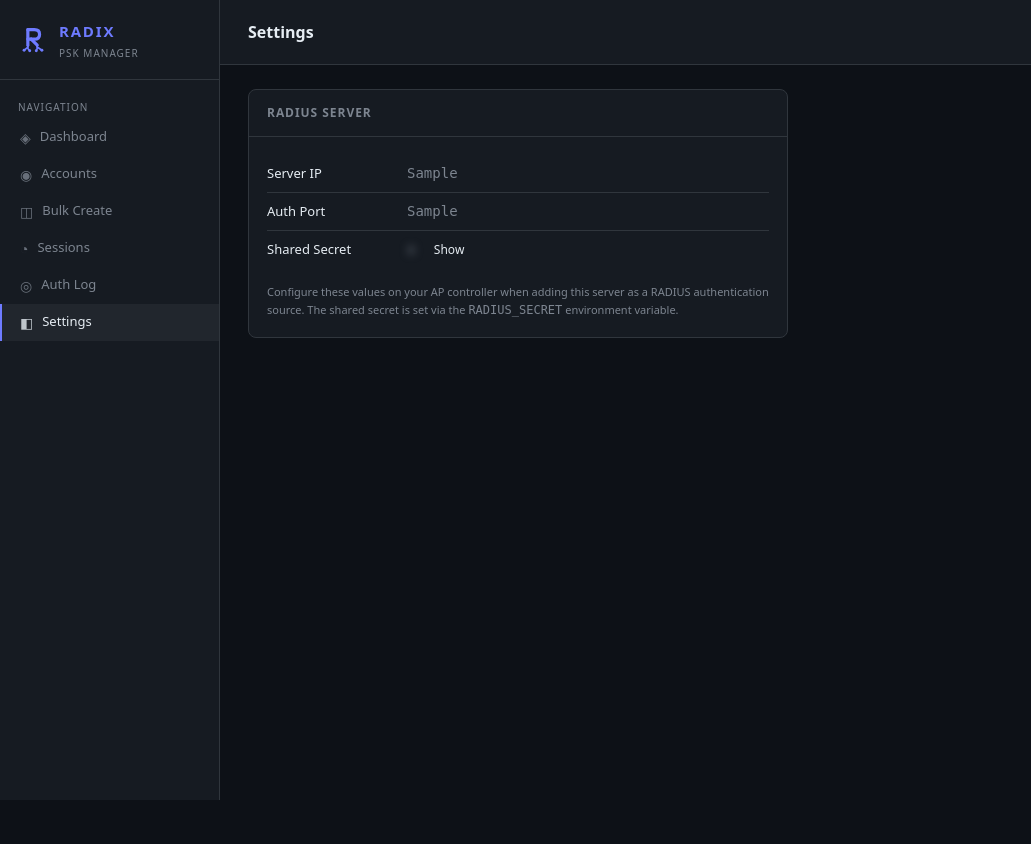
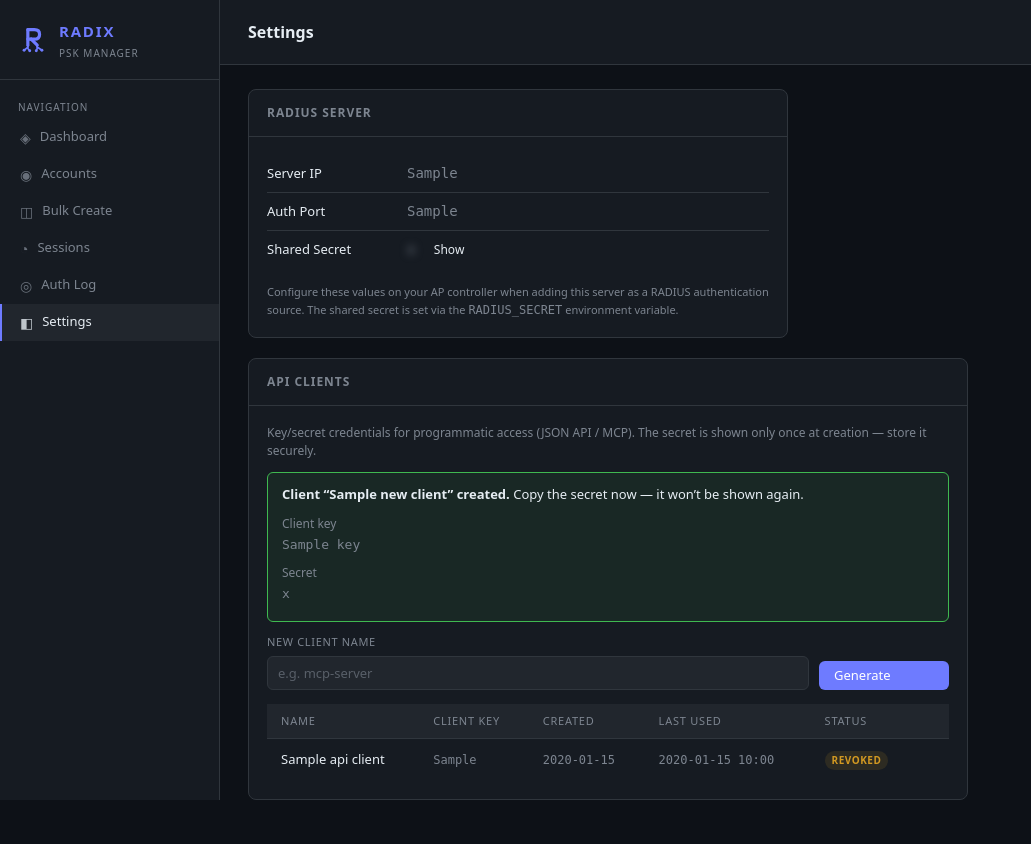
Before and after one commit to alekm/radix, a FastAPI app: template web/templates/settings.html in a window 1280 px wide. Shown: the whole page, without its empty margins (0-1031 px from the left). Before the commit the page ends 800 px from the top, so only its background shows below. Run offline with FastAPI, Linux system fonts and the light colour scheme; the template is opened without the code that fills it: most values are stand-ins (such as "Sample title", 1, 10 or a date in 2020); some libraries are stand-ins or nearby versions.

Commit message:
Add API client credentials (key/secret) managed in Settings
Foundation for programmatic auth (JSON API / MCP) so callers don't use the
admin password. Settings UI generates a client key + secret (secret shown once),
lists clients, and revokes them. Only a SHA-256 of the secret is stored;
verify_api_client() does a constant-time compare and stamps last_used_at.
Not yet enforced on any route — that comes with the API surface.

- migration 005: api_clients table
- web/db.py: generate/create/list/revoke/verify
- Settings: generate + one-time secret reveal + client table

Co-Authored-By: Claude Opus 4.8 (1M context) <noreply@anthropic.com>

```diff
--- a/web/db.py
+++ b/web/db.py
@@ -1,6 +1,8 @@
 import base64
 import hashlib
+import hmac
 import os
+import secrets
 from contextlib import contextmanager
 import psycopg2
 import psycopg2.extras
@@ -356,6 +358,72 @@ def update_account(account_id, username, email):
     conn.commit()
 
 
+# -- API clients --------------------------------------------------------------
+
+def _hash_secret(secret):
+    return hashlib.sha256(secret.encode()).hexdigest()
+
+
+def generate_api_credentials():
+    """Return (client_key, secret). The secret is shown once; only its hash is stored."""
+    return "rdx_" + secrets.token_hex(8), secrets.token_urlsafe(32)
+
+
+def create_api_client(name, client_key, secret):
+    conn = _get_conn()
+    with conn.cursor() as cur:
+        cur.execute(
+            "INSERT INTO api_clients (name, client_key, secret_hash) VALUES (%s, %s, %s) RETURNING id",
+            (name, client_key, _hash_secret(secret)),
+        )
+        row = cur.fetchone()
+    conn.commit()
+    return row[0]
+
+
+def get_api_clients():
+    with _get_conn().cursor(cursor_factory=psycopg2.extras.RealDictCursor) as cur:
+        cur.execute("""
+            SELECT id, name, client_key, created_at, last_used_at, revoked_at
+            FROM api_clients ORDER BY created_at DESC
+        """)
+        return cur.fetchall()
+
+
+def revoke_api_client(client_id):
+    conn = _get_conn()
+    with conn.cursor() as cur:
+        cur.execute(
+            "UPDATE api_clients SET revoked_at = now() WHERE id = %s AND revoked_at IS NULL",
+            (client_id,),
+        )
+    conn.commit()
+
+
+def verify_api_client(client_key, secret):
+    """Return the client id if key+secret match an active client, else None.
+    Constant-time comparison; stamps last_used_at on success. (For the future
+    JSON API / MCP — not yet enforced on any route.)"""
+    if not client_key or not secret:
+        return None
+    with _get_conn().cursor() as cur:
+        cur.execute(
+            "SELECT id, secret_hash FROM api_clients WHERE client_key = %s AND revoked_at IS NULL",
+            (client_key,),
+        )
+        row = cur.fetchone()
+    if not row or not hmac.compare_digest(row[1], _hash_secret(secret)):
+        return None
+    try:
+        conn = _get_conn()
+        with conn.cursor() as cur:
+            cur.execute("UPDATE api_clients SET last_used_at = now() WHERE id = %s", (row[0],))
+        conn.commit()
+    except Exception:
+        pass
+    return row[0]
+
+
 # -- accounting sessions ------------------------------------------------------
 
 def get_sessions(limit=200, active_only=False):
--- a/web/main.py
+++ b/web/main.py
@@ -267,14 +267,37 @@ async def sessions(request: Request, active: Optional[str] = None):
 
 # -- settings -----------------------------------------------------------------
 
-@app.get("/settings", response_class=HTMLResponse)
-async def settings_page(request: Request):
-    return templates.TemplateResponse("settings.html", {
+def _settings_ctx(request, new_client=None):
+    return {
         "request": request,
         "radius_ip": os.environ.get("RADIUS_HOST", "—"),
         "radius_port": int(os.environ.get("RADIUS_PORT", 1812)),
         "radius_secret": os.environ.get("RADIUS_SECRET", ""),
-    })
+        "api_clients": db.get_api_clients(),
+        "new_client": new_client,
+    }
+
+
+@app.get("/settings", response_class=HTMLResponse)
+async def settings_page(request: Request):
+    return templates.TemplateResponse("settings.html", _settings_ctx(request))
+
+
+@app.post("/settings/api-clients", response_class=HTMLResponse)
+async def api_client_create(request: Request, name: str = Form(...)):
+    key, secret = db.generate_api_credentials()
+    db.create_api_client(name.strip() or "client", key, secret)
+    # Render directly (no redirect) so the one-time secret can be shown once.
+    return templates.TemplateResponse(
+        "settings.html",
+        _settings_ctx(request, new_client={"name": name, "key": key, "secret": secret}),
+    )
+
+
+@app.post("/settings/api-clients/{client_id}/revoke")
+async def api_client_revoke(client_id: int):
+    db.revoke_api_client(client_id)
+    return RedirectResponse("/settings", status_code=303)
 
 
 # -- logs ---------------------------------------------------------------------
--- a/web/templates/settings.html
+++ b/web/templates/settings.html
@@ -42,4 +42,78 @@
   </div>
 </div>
 
+<div class="card" style="max-width: 720px; margin-top: 20px;">
+  <div class="card-header">
+    <span class="card-title">API Clients</span>
+  </div>
+  <div class="card-body">
+    <p class="text-muted" style="font-size:12px; margin-top:0;">
+      Key/secret credentials for programmatic access (JSON API / MCP). The secret is shown
+      only once at creation — store it securely.
+    </p>
+
+    {% if new_client %}
+    <div style="border:1px solid var(--success); border-radius:6px; padding:12px 14px; margin:12px 0; background:rgba(63,185,80,.08);">
+      <div style="font-size:13px; margin-bottom:8px;">
+        <strong>Client “{{ new_client.name }}” created.</strong>
+        Copy the secret now — it won’t be shown again.
+      </div>
+      <div style="margin:6px 0;"><span class="text-muted" style="font-size:12px;">Client key</span><br>
+        <span class="mono" style="font-size:13px;">{{ new_client.key }}</span></div>
+      <div style="margin:6px 0;"><span class="text-muted" style="font-size:12px;">Secret</span><br>
+        <span class="mono" style="font-size:13px;">{{ new_client.secret }}</span></div>
+    </div>
+    {% endif %}
+
+    <form method="post" action="/settings/api-clients">
+      <div class="form-row">
+        <div class="form-group grow">
+          <label for="client_name">New client name</label>
+          <input type="text" id="client_name" name="name" placeholder="e.g. mcp-server" required>
+        </div>
+        <div class="form-group" style="justify-content:flex-end;">
+          <button type="submit" class="btn btn-primary">Generate</button>
+        </div>
+      </div>
+    </form>
+
+    {% if api_clients %}
+    <div class="table-wrap" style="margin-top:14px;">
+      <table>
+        <thead>
+          <tr><th>Name</th><th>Client key</th><th>Created</th><th>Last used</th><th>Status</th><th></th></tr>
+        </thead>
+        <tbody>
+          {% for c in api_clients %}
+          <tr>
+            <td>{{ c.name }}</td>
+            <td class="mono">{{ c.client_key }}</td>
+            <td class="mono text-muted">{{ c.created_at.strftime('%Y-%m-%d') }}</td>
+            <td class="mono text-muted">{{ c.last_used_at.strftime('%Y-%m-%d %H:%M') if c.last_used_at else '—' }}</td>
+            <td>
+              {% if c.revoked_at %}
+              <span class="badge badge-miss">revoked</span>
+              {% else %}
+              <span class="badge badge-accept">active</span>
+              {% endif %}
+            </td>
+            <td class="text-right">
+              {% if not c.revoked_at %}
+              <form method="post" action="/settings/api-clients/{{ c.id }}/revoke"
+                    onsubmit="return confirm('Revoke {{ c.name }}?')">
+                <button type="submit" class="btn btn-danger btn-sm">Revoke</button>
+              </form>
+              {% endif %}
+            </td>
+          </tr>
+          {% endfor %}
+        </tbody>
+      </table>
+    </div>
+    {% else %}
+    <div class="empty" style="margin-top:12px;">No API clients yet.</div>
+    {% endif %}
+  </div>
+</div>
+
 {% endblock %}
```
Also changed, not shown: migrations/005_api_clients.sql (added).
